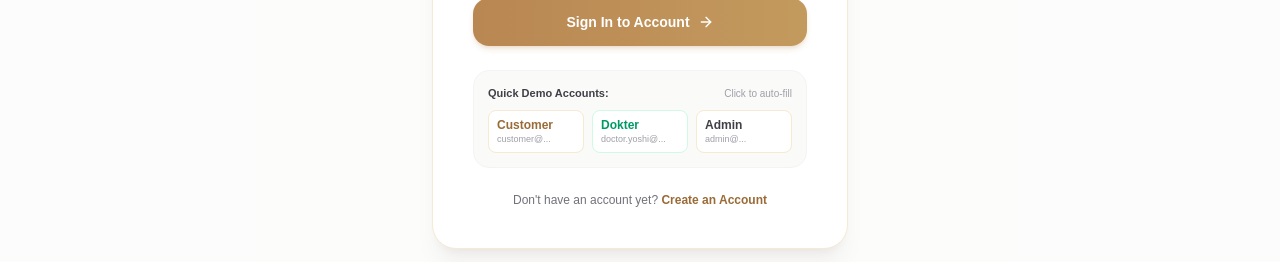
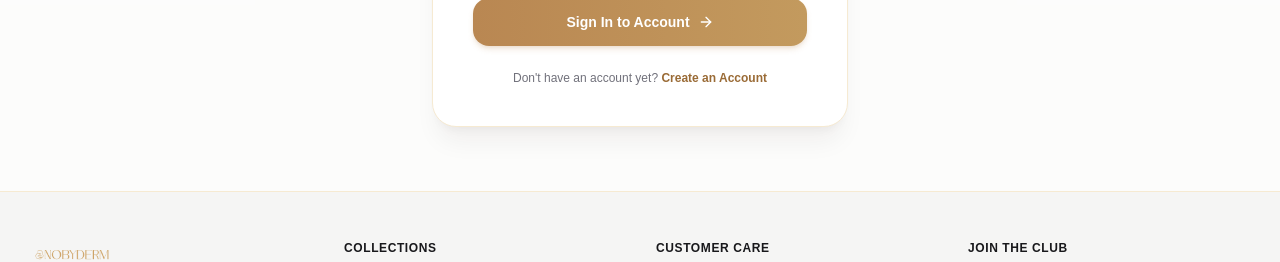
Before and after one commit to Yossy123/frontend-mini-project-skincare, a Next.js app: page /login in a window 1280 px wide. Shown: the part 504-766 px from the top of the page. Built offline with nearby package versions, Linux system fonts and the light colour scheme; no server answers.

Commit message:
feat: add login page component and project taste configuration

```diff
--- a/src/app/login/page.tsx
+++ b/src/app/login/page.tsx
@@ -68,13 +68,6 @@ function LoginFormContent() {
         router.push(redirectUrl);
       }
     }
-  };
-
-  const handleFillDemo = (demoEmail: string, demoPass: string) => {
-    setEmail(demoEmail);
-    setPassword(demoPass);
-    setValidationError(null);
-    clearError();
   };
 
   return (
@@ -193,40 +186,6 @@ function LoginFormContent() {
           </button>
         </form>
 
-        {/* Demo Credentials Quick Fill */}
-        <div className="mt-6 p-3.5 rounded-2xl bg-stone-50 dark:bg-zinc-800/50 border border-zinc-100 dark:border-zinc-800 text-[11px] text-zinc-500 space-y-2">
-          <div className="font-semibold text-zinc-700 dark:text-zinc-300 flex items-center justify-between">
-            <span>Quick Demo Accounts:</span>
-            <span className="text-[10px] text-zinc-400 font-normal">Click to auto-fill</span>
-          </div>
-          <div className="grid grid-cols-3 gap-2">
-            <button
-              type="button"
-              onClick={() => handleFillDemo('customer@lumiere.com', 'password')}
-              className="px-2 py-1.5 rounded-lg bg-white dark:bg-zinc-800 border border-rose-100 dark:border-zinc-700 hover:border-rose-300 text-left transition-colors cursor-pointer"
-            >
-              <div className="font-semibold text-rose-600 dark:text-rose-400 text-xs">Customer</div>
-              <div className="text-[9px] text-zinc-400 truncate">customer@...</div>
-            </button>
-            <button
-              type="button"
-              onClick={() => handleFillDemo('doctor.yoshi@lumiere.com', 'password')}
-              className="px-2 py-1.5 rounded-lg bg-white dark:bg-zinc-800 border border-emerald-100 dark:border-zinc-700 hover:border-emerald-400 text-left transition-colors cursor-pointer"
-            >
-              <div className="font-semibold text-emerald-600 dark:text-emerald-400 text-xs">Dokter</div>
-              <div className="text-[9px] text-zinc-400 truncate">doctor.yoshi@...</div>
-            </button>
-            <button
-              type="button"
-              onClick={() => handleFillDemo('admin@lumiere.com', 'password')}
-              className="px-2 py-1.5 rounded-lg bg-white dark:bg-zinc-800 border border-rose-100 dark:border-zinc-700 hover:border-rose-300 text-left transition-colors cursor-pointer"
-            >
-              <div className="font-semibold text-zinc-700 dark:text-zinc-300 text-xs">Admin</div>
-              <div className="text-[9px] text-zinc-400 truncate">admin@...</div>
-            </button>
-          </div>
-        </div>
-
         {/* Register Link */}
         <div className="mt-6 text-center text-xs text-zinc-500">
           Don&apos;t have an account yet?{' '}
```
Also changed, not shown: .commandcode/taste/taste.md (added).
